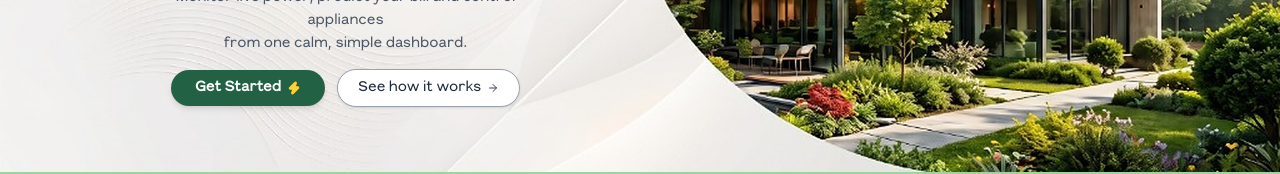
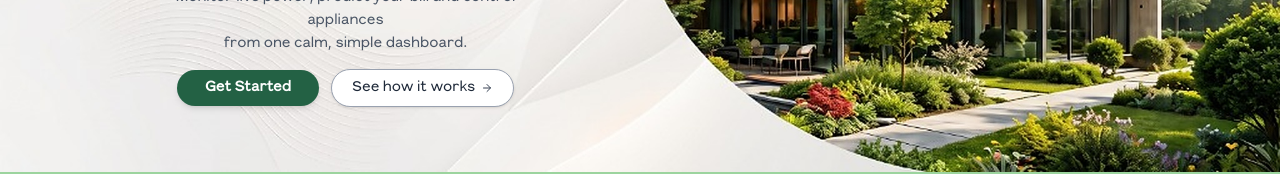
Before and after one commit to dasunisenanayake25/smartsurge, a React app in the folder frontend/: page / in a window 1280 px wide. Shown: the part 435-609 px from the top of the page. Built offline with nearby package versions, Linux system fonts and the light colour scheme; the HTML template or start-up script is replaced by a standard one.

Commit message:
fix: Adjust button padding and alignment for improved UI consistency

```diff
--- a/frontend/src/pages/Landing.jsx
+++ b/frontend/src/pages/Landing.jsx
@@ -202,10 +202,9 @@ export default function Landing() {
           <div className="flex items-center justify-center gap-1.5 sm:gap-3">
             <Link
               to="/register"
-              className="bg-[#236144] hover:bg-[#1a4a34] text-white px-2.5 sm:px-5 lg:px-6 py-1 sm:py-2 rounded-full text-[9px] sm:text-xs md:text-sm font-semibold shadow-md flex items-center gap-1.5 transition duration-150"
+              className="bg-[#236144] hover:bg-[#1a4a34] text-white px-3 sm:px-6 lg:px-7 py-1 sm:py-2 rounded-full text-[9px] sm:text-xs md:text-sm font-semibold shadow-md flex items-center justify-center transition duration-150"
             >
               <span>Get Started</span>
-              <Zap className="w-3.5 h-3.5 fill-amber-300 text-amber-300" />
             </Link>
             <a
               href="#how"
@@ -483,10 +482,9 @@ export default function Landing() {
           </p>
           <Link
             to="/register"
-            className="inline-flex items-center gap-2 bg-[#153B27] hover:bg-[#0E291B] text-white px-8 py-3 rounded-full text-sm font-semibold shadow-md transition duration-200"
+            className="inline-flex items-center justify-center bg-[#153B27] hover:bg-[#0E291B] text-white px-8 py-3 rounded-full text-sm font-semibold shadow-md transition duration-200"
           >
             <span>Get Started</span>
-            <Zap className="w-4 h-4 fill-amber-300 text-amber-300" />
           </Link>
         </div>
       </section>
```
